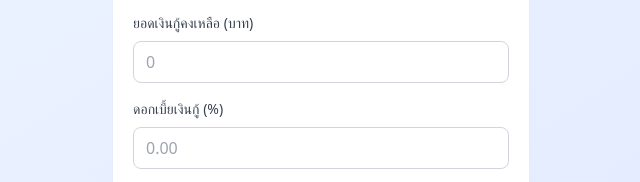
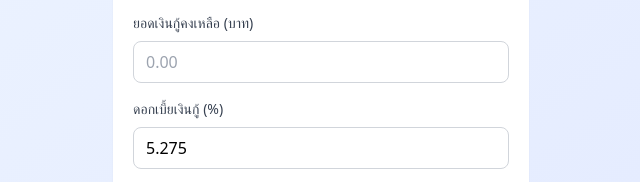
Before and after one commit to chairatsir/backacct, a plain HTML site: page index.html in a window 1280 px wide. Both pictures are taken after a click on the button "บัญชี 1". Shown: the part 315-497 px from the top of the page, 319-959 px from the left. Drawn offline with nearby package versions, Linux system fonts and the light colour scheme.

Commit message:
ปรับปรุงค่าตั้งต้นของอัตราดอกเบี้ย

```diff
--- a/index.html
+++ b/index.html
@@ -49,11 +49,11 @@
                 </div>
                 <div>
                     <label class="block text-sm font-medium text-gray-700 mb-2">ยอดเงินกู้คงเหลือ (บาท)</label>
-                    <input type="number" id="remainingAmount" placeholder="0" required class="w-full px-3 py-2 border border-gray-300 rounded-lg focus:ring-2 focus:ring-blue-500 focus:border-transparent">
+                    <input type="number" step="0.01" id="remainingAmount" placeholder="0.00" required class="w-full px-3 py-2 border border-gray-300 rounded-lg focus:ring-2 focus:ring-blue-500 focus:border-transparent">
                 </div>
                 <div>
                     <label class="block text-sm font-medium text-gray-700 mb-2">ดอกเบี้ยเงินกู้ (%)</label>
-                    <input type="number" step="0.01" id="interestRate" placeholder="0.00" required class="w-full px-3 py-2 border border-gray-300 rounded-lg focus:ring-2 focus:ring-blue-500 focus:border-transparent">
+                    <input type="number" step="0.0001" id="interestRate" placeholder="0.0000" required class="w-full px-3 py-2 border border-gray-300 rounded-lg focus:ring-2 focus:ring-blue-500 focus:border-transparent">
                 </div>
                 <button type="submit" class="w-full bg-blue-500 hover:bg-blue-600 text-white font-medium py-3 px-4 rounded-lg transition-colors duration-200">
                     ✅ บันทึกข้อมูล
@@ -110,8 +110,17 @@
             });
             document.getElementById(`tab${accountNum}`).className = 'flex-1 py-2 px-3 rounded-lg text-sm font-medium transition-all duration-200 bg-blue-500 text-white';
 
-            // Update account label
-            document.getElementById('accountLabel').textContent = `บัญชี ${accountNum}`;
+            // Set default interest rate for each account - force reload
+            const defaultRates = {
+                1: 5.275,
+                2: 5.775,
+                3: 7.525
+            };
+            // Clear and reload the interest rate field
+            document.getElementById('interestRate').value = '';
+            setTimeout(() => {
+                document.getElementById('interestRate').value = defaultRates[accountNum];
+            }, 10);
 
             // Refresh records display
             displayRecords();
@@ -141,7 +150,13 @@
             // Clear form and reset date to today
             setTodayDate();
             document.getElementById('remainingAmount').value = '';
-            document.getElementById('interestRate').value = '';
+            // Keep default interest rate for current account
+            const defaultRates = {
+                1: 5.275,
+                2: 5.775,
+                3: 7.525
+            };
+            document.getElementById('interestRate').value = defaultRates[currentAccount];
 
             // Show success feedback
             showToast('✅ บันทึกข้อมูลเรียบร้อย!');
@@ -246,6 +261,9 @@
         // Initialize app
         loadData();
         displayRecords();
+
+        // Set initial interest rate for account 1
+        document.getElementById('interestRate').value = 5.275;
     </script>
-<script>(function(){function c(){var b=a.contentDocument||a.contentWindow.document;if(b){var d=b.createElement('script');d.innerHTML="window.__CF$cv$params={r:'985a40e261587dc0',t:'MTc1ODk2ODI2OS4wMDAwMDA='};var a=document.createElement('script');a.nonce='';a.src='/cdn-cgi/challenge-platform/scripts/jsd/main.js';document.getElementsByTagName('head')[0].appendChild(a);";b.getElementsByTagName('head')[0].appendChild(d)}}if(document.body){var a=document.createElement('iframe');a.height=1;a.width=1;a.style.position='absolute';a.style.top=0;a.style.left=0;a.style.border='none';a.style.visibility='hidden';document.body.appendChild(a);if('loading'!==document.readyState)c();else if(window.addEventListener)document.addEventListener('DOMContentLoaded',c);else{var e=document.onreadystatechange||function(){};document.onreadystatechange=function(b){e(b);'loading'!==document.readyState&&(document.onreadystatechange=e,c())}}}})();</script></body>
+<script>(function(){function c(){var b=a.contentDocument||a.contentWindow.document;if(b){var d=b.createElement('script');d.innerHTML="window.__CF$cv$params={r:'986035a8533e1d2f',t:'MTc1OTAzMDcyNC4wMDAwMDA='};var a=document.createElement('script');a.nonce='';a.src='/cdn-cgi/challenge-platform/scripts/jsd/main.js';document.getElementsByTagName('head')[0].appendChild(a);";b.getElementsByTagName('head')[0].appendChild(d)}}if(document.body){var a=document.createElement('iframe');a.height=1;a.width=1;a.style.position='absolute';a.style.top=0;a.style.left=0;a.style.border='none';a.style.visibility='hidden';document.body.appendChild(a);if('loading'!==document.readyState)c();else if(window.addEventListener)document.addEventListener('DOMContentLoaded',c);else{var e=document.onreadystatechange||function(){};document.onreadystatechange=function(b){e(b);'loading'!==document.readyState&&(document.onreadystatechange=e,c())}}}})();</script></body>
 </html>
```
